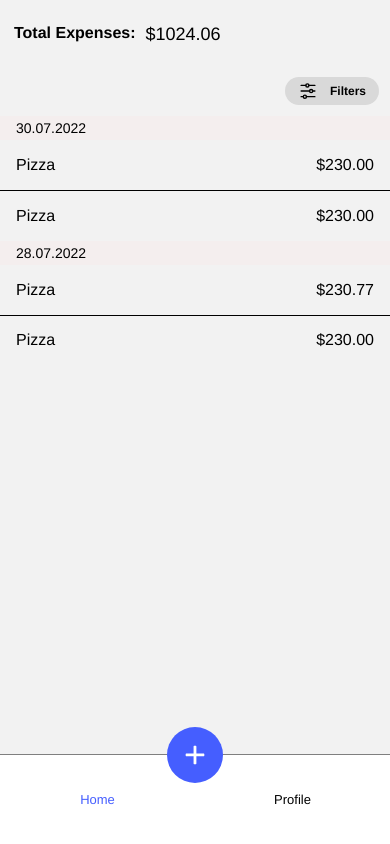
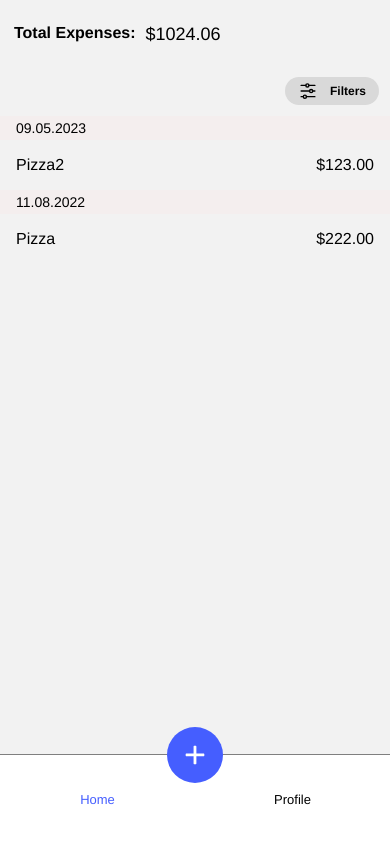
Before and after one commit to roysc1984/EshExpensesTracking, a React Native app: screen /HomeTabs in a window 390 px wide. Built offline with nearby package versions, Linux system fonts and the light colour scheme.

Commit message:
add sort function

```diff
--- a/package.json
+++ b/package.json
@@ -13,6 +13,7 @@
     "@react-navigation/bottom-tabs": "^6.5.7",
     "@react-navigation/native": "^6.1.6",
     "@react-navigation/stack": "^6.3.16",
+    "date-fns": "^2.30.0",
     "react": "18.2.0",
     "react-native": "0.71.7",
     "react-native-gesture-handler": "^2.9.0",
--- a/src/model/types.ts
+++ b/src/model/types.ts
@@ -2,5 +2,5 @@ export interface Expense {
     id: string;
     title: string;
     amount: number;
-    date: string;
+    date: number;
 }
--- a/src/screens/home/screens/homeScreen/HomeScreen.tsx
+++ b/src/screens/home/screens/homeScreen/HomeScreen.tsx
@@ -31,7 +31,22 @@ const HomeScreen = () => {
         <SafeAreaView edges={['left', 'right', 'top']} style={styles.container}>
             {renderHeader()}
             {renderFiltersButton()}
-            <ExpensesList />
+            <ExpensesList
+                expenses={[
+                    {
+                        id: '1',
+                        title: 'Pizza',
+                        amount: 222,
+                        date: new Date('2022-08-11').getTime(),
+                    },
+                    {
+                        id: '2',
+                        title: 'Pizza2',
+                        amount: 123,
+                        date: new Date().getTime(),
+                    },
+                ]}
+            />
         </SafeAreaView>
     );
 };
--- a/src/screens/home/screens/homeScreen/components/ExpensesList.tsx
+++ b/src/screens/home/screens/homeScreen/components/ExpensesList.tsx
@@ -1,4 +1,4 @@
-import React, { FC } from 'react';
+import React, { FC, useMemo } from 'react';
 import {
     ListRenderItemInfo,
     SectionList,
@@ -10,46 +10,19 @@ import {
 import PressableOpacity from 'components/PressableOpacity';
 import { BLACK_COLOR, WHITE_SMOKE_COLOR } from 'theme/themeStyles';
 import { Expense } from 'model/types';
-
-type ExpenseData = Omit<Expense, 'date'>;
-
-interface Section {
-    title: string;
-    data: ExpenseData[];
-}
+import { format } from 'date-fns';
+import { ExpenseData, Section } from './types';
+import { orderedExpensesData } from './utils';
 
 interface ExpensesListProps {
     expenses: Expense[];
 }
 
 const ExpensesList: FC<ExpensesListProps> = ({ expenses }) => {
-    const DATA = [
-        {
-            title: '30.07.2022',
-            data: [
-                { id: '1', title: 'Pizza', amount: 230 },
-                { id: '2', title: 'Pizza', amount: 230 },
-            ],
-        },
-        {
-            title: '28.07.2022',
-            data: [
-                { id: '3', title: 'Pizza', amount: 230.7667 },
-                { id: '4', title: 'Pizza', amount: 230 },
-            ],
-        },
-    ];
-
-    // const orederdExpenses = [
-    //     { id: '1', title: 'Pizza', amount: 222, date: '1.07.2022' },
-    //     { id: '2', title: 'Pizza2', amount: 123, date: '30.07.2022' },
-    //     { id: '3', title: 'Pizza3', amount: 5222, date: '6.07.2022' },
-    // ]
-    //     .map((item) => item.title)
-    //     .sort(
-    //         (a: string, b: string) =>
-    //             new Date(a).getTime() - new Date(b).getTime(),
-    //     );
+    const expensesData = useMemo(
+        () => orderedExpensesData(expenses),
+        [expenses],
+    );
 
     const getRenderItemKey = (item: ExpenseData) => item.id;
 
@@ -68,7 +41,9 @@ const ExpensesList: FC<ExpensesListProps> = ({ expenses }) => {
         section: SectionListData<ExpenseData, Section>;
     }) => (
         <View style={styles.sectionHeader}>
-            <Text style={styles.sectionText}>{section.title}</Text>
+            <Text style={styles.sectionText}>
+                {format(section.date, 'dd.MM.yyyy')}
+            </Text>
         </View>
     );
 
@@ -78,7 +53,7 @@ const ExpensesList: FC<ExpensesListProps> = ({ expenses }) => {
 
     return (
         <SectionList
-            sections={DATA}
+            sections={expensesData}
             keyExtractor={getRenderItemKey}
             renderItem={renderItem}
             renderSectionHeader={renderSectionHeader}
--- /dev/null
+++ b/src/screens/home/screens/homeScreen/components/types.ts
@@ -0,0 +1,8 @@
+import { Expense } from 'model/types';
+
+export interface Section {
+    date: number;
+    data: ExpenseData[];
+}
+
+export type ExpenseData = Omit<Expense, 'date'>;
--- /dev/null
+++ b/src/screens/home/screens/homeScreen/components/utils.ts
@@ -0,0 +1,16 @@
+import { Expense } from 'model/types';
+import { Section } from './types';
+
+export const orderedExpensesData = (expenses: Expense[]): Section[] =>
+    Object.values(
+        expenses
+            .sort((a: Expense, b: Expense) => b.date - a.date)
+            .reduce(
+                (acc: Record<string, Section>, { id, title, date, amount }) => {
+                    acc[date] = acc[date] || { date, data: [] };
+                    acc[date].data.push({ id, title, amount });
+                    return acc;
+                },
+                {},
+            ),
+    );
```
Also changed, not shown: 1 other file (tests, documents, lock files or other folders).
